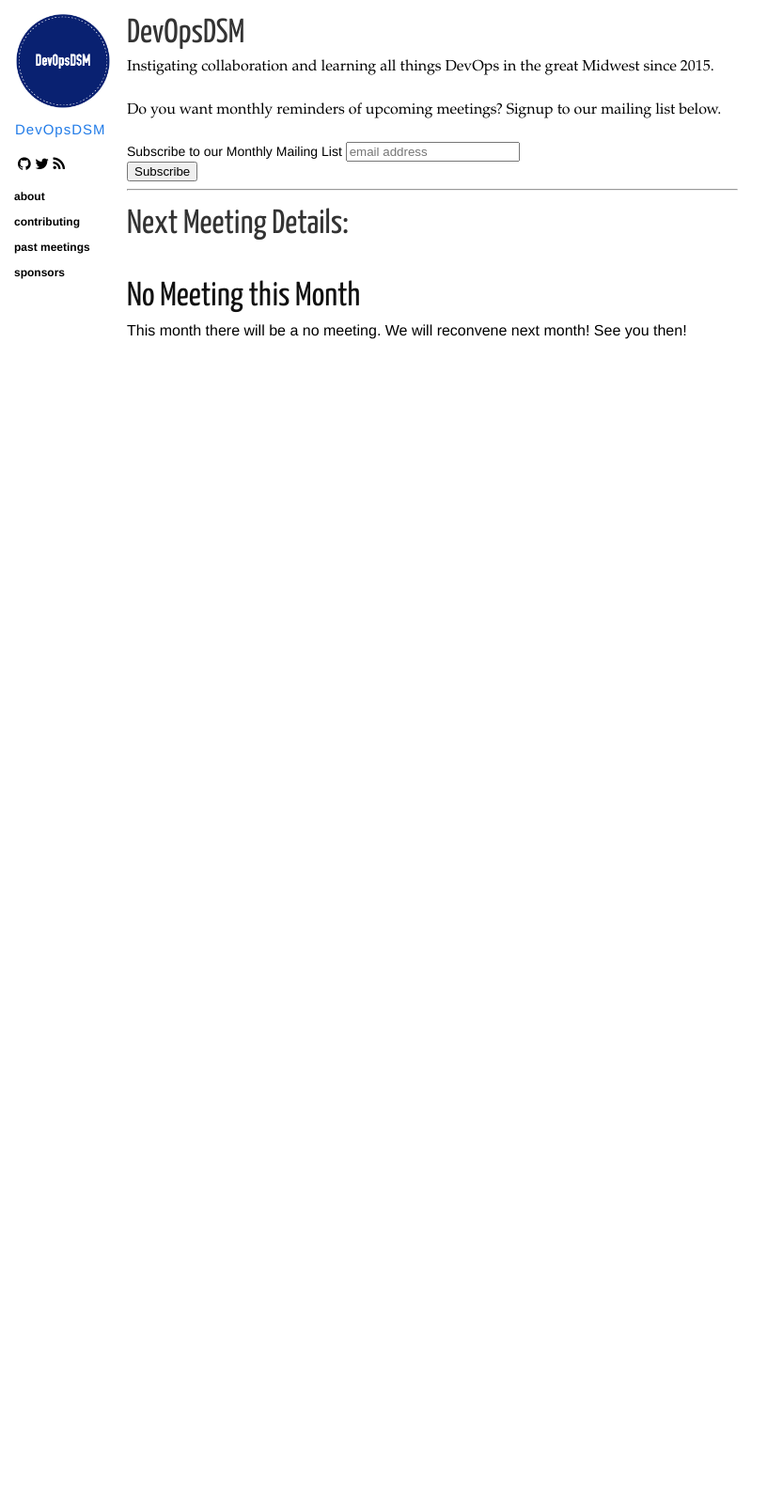
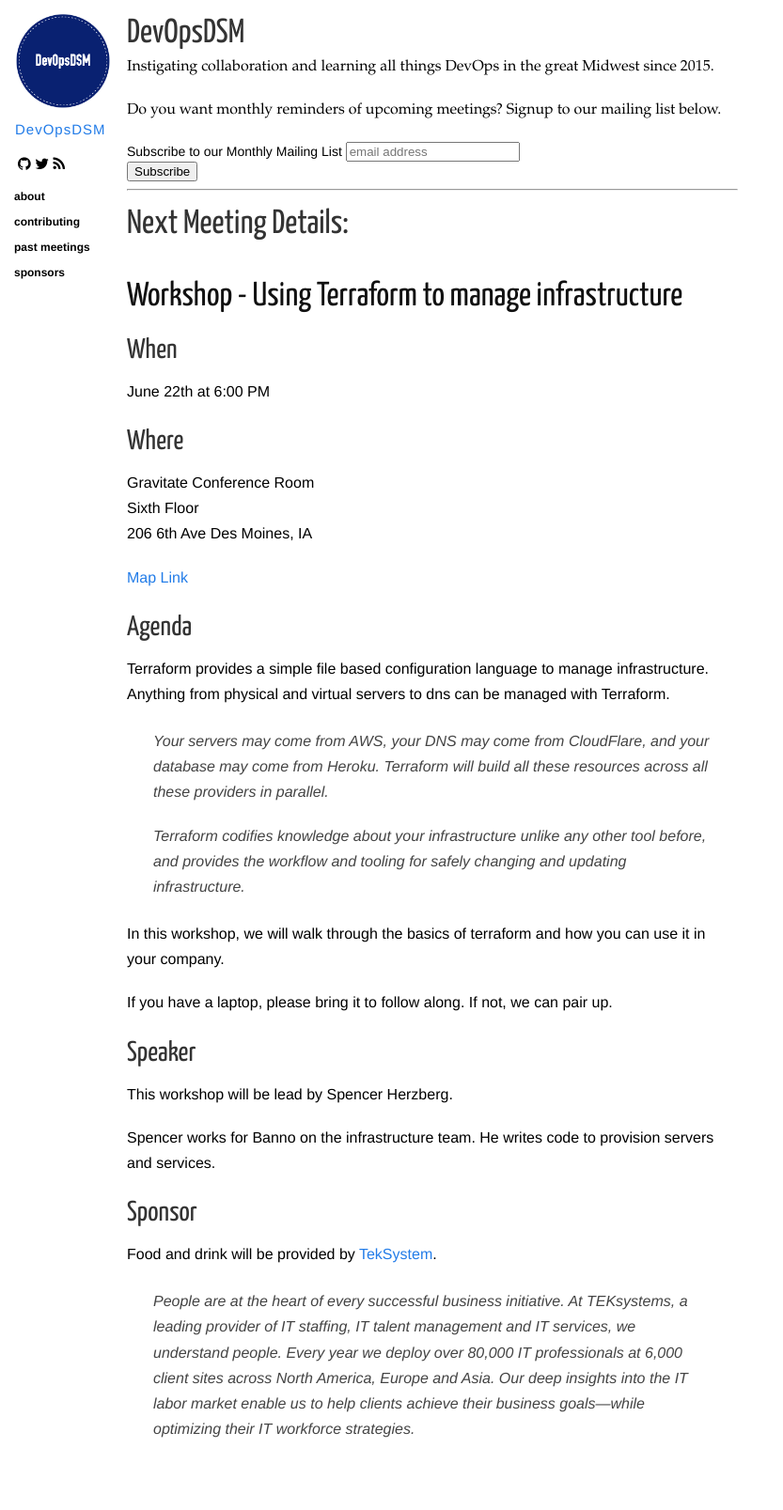
Before and after one commit to DevOpsDSM/devopsdsm, a Jekyll site: the page built from index.html, in a window 1280 px wide. Shown: the whole page at 94% size, without its empty margins (0-833 px from the left). Built offline with Jekyll 4.4.1, drawn with Linux system fonts in a browser that asks for light colours; nearby versions of some CDN libraries; Markdown is read by kramdown in place of the engine named in the settings; comment, search, counter and statistics services are not loaded; before the commit the page ends 900 px from its top, so only the background shows below that.

Commit message:
2016-06 terraform workshop

```diff
--- /dev/null
+++ b/_posts/2016-06-22-terraform-workshop.md
@@ -0,0 +1,44 @@
+---
+layout: post
+title: Workshop - Using Terraform to manage infrastructure
+category: posts
+---
+
+## When
+
+June 22th at 6:00 PM
+
+## Where
+
+Gravitate Conference Room<br />
+Sixth Floor<br />
+206 6th Ave Des Moines, IA
+
+[Map Link](https://www.google.com/maps/place/206+6th+Ave,+Des+Moines,+IA+50309)
+
+## Agenda
+
+Terraform provides a simple file based configuration language to manage infrastructure. Anything
+from physical and virtual servers to dns can be managed with Terraform.
+
+> Your servers may come from AWS, your DNS may come from CloudFlare, and your database may come from Heroku. Terraform will build all these resources across all these providers in parallel.
+>
+> Terraform codifies knowledge about your infrastructure unlike any other tool before, and provides the workflow and tooling for safely changing and updating infrastructure.
+
+
+In this workshop, we will walk through the basics of terraform and how you can use it in your
+company.
+
+If you have a laptop, please bring it to follow along. If not, we can pair up.
+
+## Speaker
+
+This workshop will be lead by Spencer Herzberg.
+
+Spencer works for Banno on the infrastructure team. He writes code to provision servers and services.
+
+## Sponsor
+
+Food and drink will be provided by [TekSystem](https://www.teksystems.com).
+
+> People are at the heart of every successful business initiative. At TEKsystems, a leading provider of IT staffing, IT talent management and IT services, we understand people. Every year we deploy over 80,000 IT professionals at 6,000 client sites across North America, Europe and Asia. Our deep insights into the IT labor market enable us to help clients achieve their business goals—while optimizing their IT workforce strategies.
--- a/sponsors.html
+++ b/sponsors.html
@@ -92,6 +92,20 @@
     </dl>
   </div>
 
+  <div>
+    <h3>TekSystems</h3>
+    <img src="https://www.teksystems.com/-/media/teksystems_com/Images/Logos/TEKsystems_logotype_RGB%20png.png?h=35&la=en&w=174&hash=E88C871B97151898B18B93ECBA1D13A3F180521D" height="100px">
+    <dl>
+      <dt>Website:</dt>
+      <dd><a href="https://www.teksystems.com" target="_blank">teksystems.com</a></dd>
+      <dt>Bio:</dt>
+      <dd>
+        <p>People are at the heart of every successful business initiative. At TEKsystems, a leading provider of IT staffing, IT talent management and IT services, we understand people. Every year we deploy over 80,000 IT professionals at 6,000 client sites across North America, Europe and Asia. Our deep insights into the IT labor market enable us to help clients achieve their business goals—while optimizing their IT workforce strategies.</p>
+      </dd>
+
+    </dl>
+  </div>
+
   <hr>
 
 </section>
```
